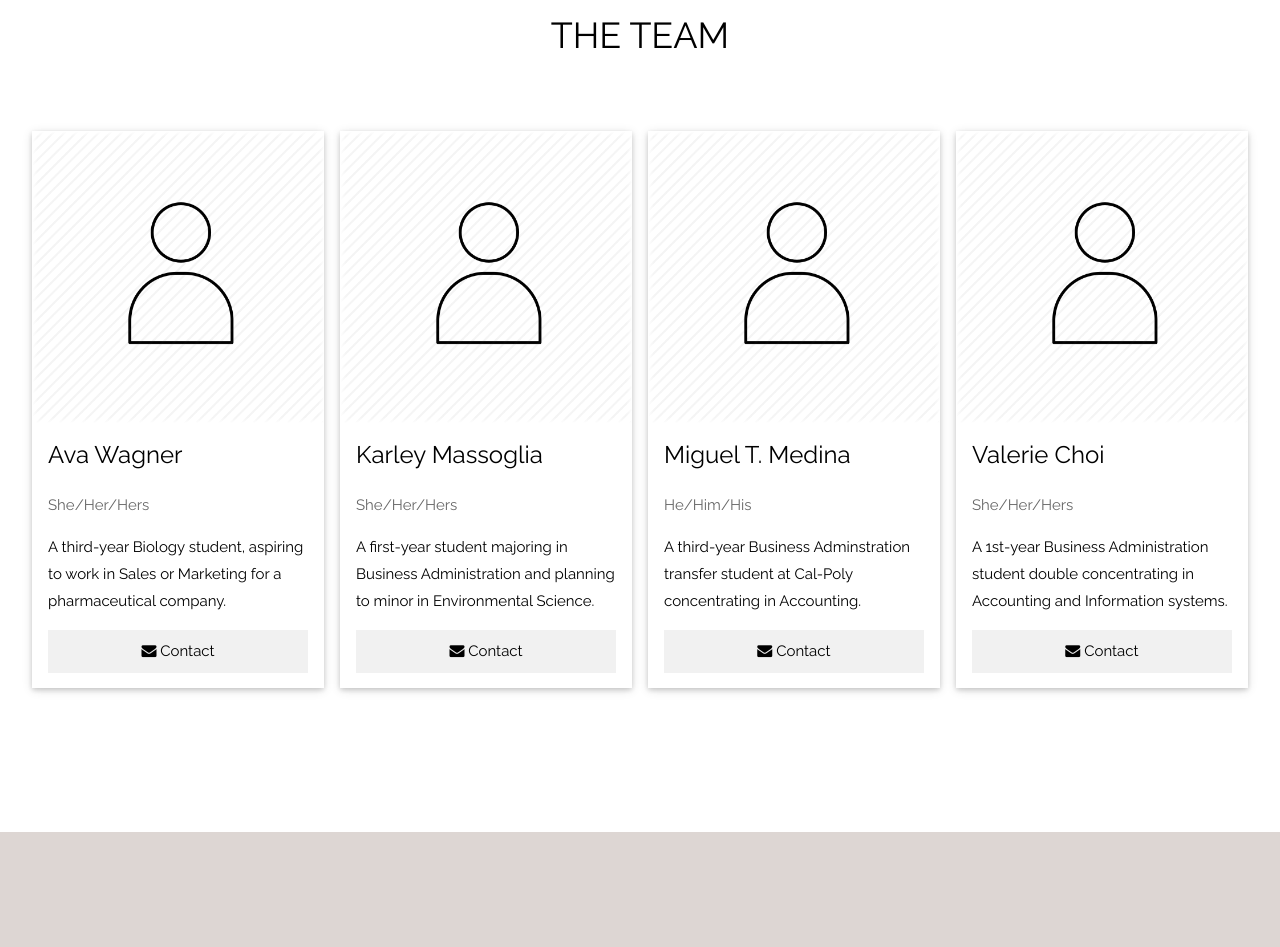
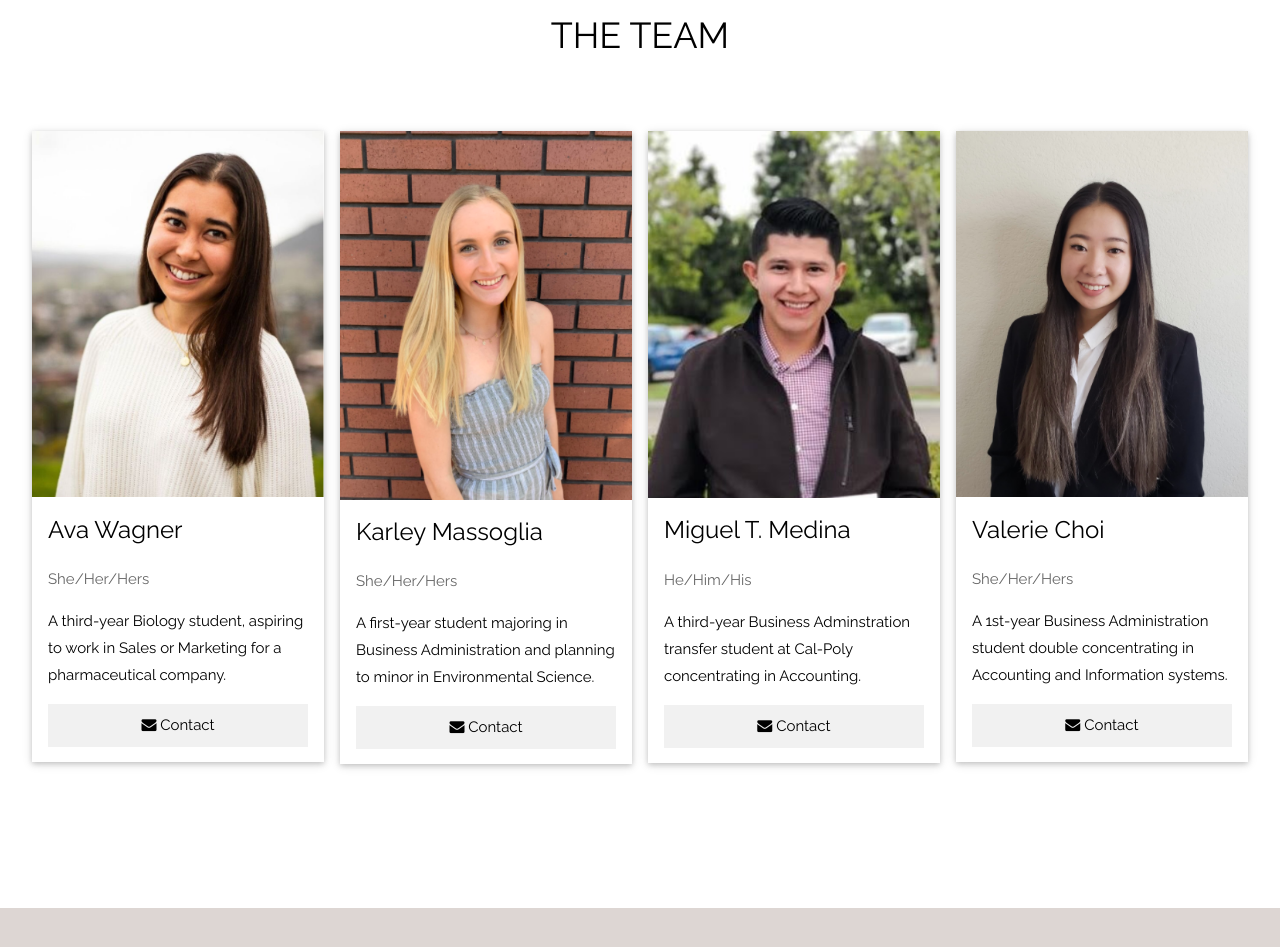
Before and after one commit to ValerieCHoi/GreenOffice, a plain HTML site: page index.html in a window 1280 px wide. Shown: the part 2480-3427 px from the top of the page. Drawn offline with nearby package versions, Linux system fonts and the light colour scheme.

Commit message:
Update index.html

```diff
--- a/index.html
+++ b/index.html
@@ -153,10 +153,10 @@ body, html {
 
 <div class="w3-container" style="padding:128px 16px" id="team">
   <h1 class="w3-center">THE TEAM</h1>
-  <div class="w3-row-padding w3-grayscale" style="margin-top:64px">
+  <div class="w3-row-padding" style="margin-top:64px">
     <div class="w3-col l3 m6 w3-margin-bottom">
       <div class="w3-card">
-        <img src="profile.png" alt="profile" style="width:100%">
+        <img src="Ava.png" alt="profile" style="width:100%">
         <div class="w3-container">
           <h3>Ava Wagner</h3>
           <p class="w3-opacity">She/Her/Hers</p>
@@ -167,7 +167,7 @@ body, html {
     </div>
     <div class="w3-col l3 m6 w3-margin-bottom">
       <div class="w3-card">
-      <img src="profile.png" alt="profile" style="width:100%">
+      <img src="Karley.png" alt="profile" style="width:100%">
         <div class="w3-container">
           <h3>Karley Massoglia</h3>
           <p class="w3-opacity">She/Her/Hers</p>
@@ -178,7 +178,7 @@ body, html {
     </div>
     <div class="w3-col l3 m6 w3-margin-bottom">
       <div class="w3-card">
-        <img src="profile.png" alt="profile" style="width:100%">
+        <img src="Miguel.png" alt="profile" style="width:100%">
         <div class="w3-container">
           <h3>Miguel T. Medina</h3>
           <p class="w3-opacity">He/Him/His</p>
@@ -189,7 +189,7 @@ body, html {
     </div>
     <div class="w3-col l3 m6 w3-margin-bottom">
       <div class="w3-card">
-        <img src="profile.png" alt="profile" style="width:100%">
+        <img src="Val.png" alt="profile" style="width:100%">
         <div class="w3-container">
           <h3>Valerie Choi</h3>
           <p class="w3-opacity">She/Her/Hers</p>
```
